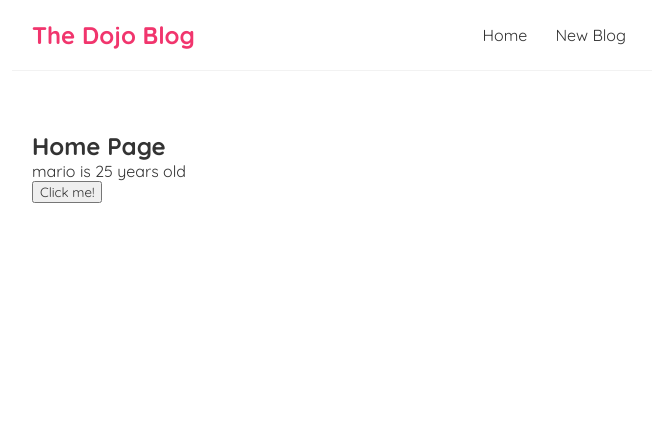
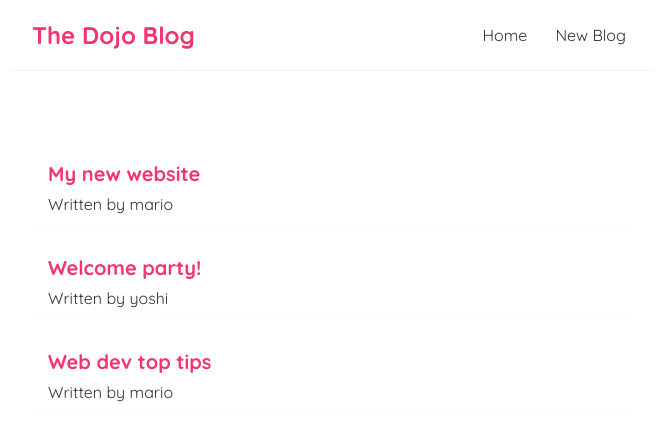
Before and after one commit to VMoskov/blog-app, a React (Create React App) app: page / in a window 1280 px wide. Shown: the top 440 px of the page, without its empty margins (308-964 px from the left). Built offline with nearby package versions, Linux system fonts and the light colour scheme.

Commit message:
add bloglist to homepage

```diff
--- a/src/Home.jsx
+++ b/src/Home.jsx
@@ -1,20 +1,20 @@
 import { useState } from 'react';
 
 const Home = () => {
-    // let name = 'mario';
-    const [name, setName] =  useState('mario ')
-    const [age, setAge] = useState(25)
-
-    const handleClick = () => {
-        setName('luigi')
-        setAge(30)
-    }
+    const [blogs, setBlogs] = useState([
+        { title: 'My new website', body: 'lorem ipsum...', author: 'mario', id: 1 },
+        { title: 'Welcome party!', body: 'lorem ipsum...', author: 'yoshi', id: 2 },
+        { title: 'Web dev top tips', body: 'lorem ipsum...', author: 'mario', id: 3 }
+    ]);
 
     return (
         <div className='home'>
-            <h2>Home Page</h2>
-            <p>{ name } is { age } years old</p>
-            <button onClick={ handleClick }>Click me!</button>
+            { blogs.map((blog) => (
+                <div className="blog-preview" key={ blog.id }>
+                    <h2>{ blog.title }</h2>
+                    <p>Written by { blog.author }</p>
+                </div>
+            ))}
         </div>
     )
 }
--- a/src/index.css
+++ b/src/index.css
@@ -39,3 +39,20 @@
     margin: 40px auto;
     padding: 20px;
 }
+
+/* blog previews / list */
+.blog-preview {
+    padding: 10px 16px;
+    margin: 20px 0;
+    border-bottom: 1px solid #fafafa;
+}
+
+.blog-preview:hover {
+    box-shadow: 1px 2px 5px rgba(0, 0, 0, 0.1);
+}
+
+.blog-preview h2 {
+    font-size: 20px;
+    color: #f1356d;
+    margin-bottom: 8px;
+}
```
Also changed, not shown: src/logo.svg (deleted).
